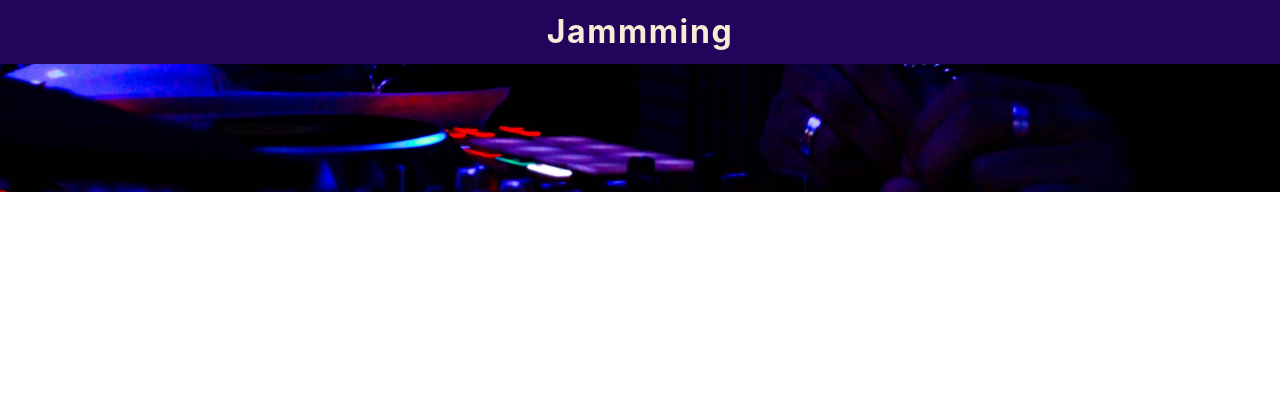
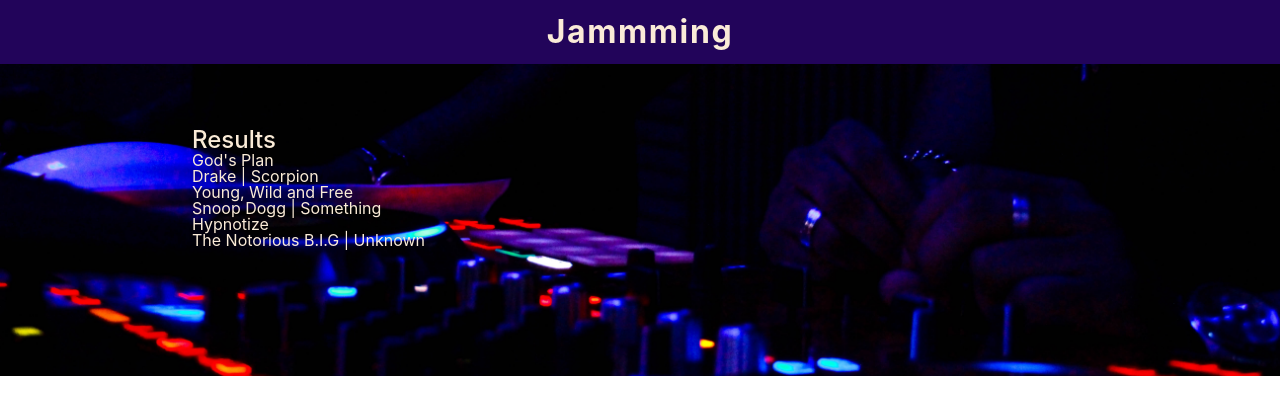
Before and after one commit to nikabazadze/jammming, a React (Create React App) app: page / in a window 1280 px wide. Shown: the top 414 px of the page. Built offline with nearby package versions, Linux system fonts and the light colour scheme.

Commit message:
Pass searchResult from App down to final Track component

```diff
--- a/src/components/App/App.css
+++ b/src/components/App/App.css
@@ -25,6 +25,11 @@ h1 {
     letter-spacing: 0.05em;
 }
 
+h2 {
+    font-size: 1.5rem;
+    font-weight: 500;
+}
+
 .app {
     background-image: url(./background-pic.jpg);
     background-repeat: no-repeat;
@@ -32,13 +37,14 @@ h1 {
     background-size: cover;
     height: 100%;
     font-weight: 400;
-    padding: 0 20% 10% 20%;
+    padding: 0 15% 10% 15%;
 }
 
 .main-container {
     display: flex;
     justify-content: space-between;
     width: 100%;
+    padding-top: 4rem; /* temporary  */
 }
 
 /* Media queries */
--- a/src/components/App/App.js
+++ b/src/components/App/App.js
@@ -14,16 +14,19 @@ function App() {
   useEffect(() => {
     setSearchResults([
       {
+        id: 1,
         name: 'God\'s Plan',
         artist: 'Drake',
         album: 'Scorpion'
       },
       {
+        id: 2,
         name: 'Young, Wild and Free',
         artist: 'Snoop Dogg',
         album: 'Something'
       },
       {
+        id: 3,
         name: 'Hypnotize',
         artist: 'The Notorious B.I.G',
         album: 'Unknown'
--- a/src/components/SearchResults/SearchResults.js
+++ b/src/components/SearchResults/SearchResults.js
@@ -1,9 +1,14 @@
 import './SearchResults.css';
 import React from "react";
 
+import TrackList from '../TrackList/TrackList';
+
 function SearchResults(props) {
     return (
-        <div></div>
+        <div className='searchResults'>
+            <h2>Results</h2>
+            <TrackList tracks={props.searchResults} />
+        </div>
     )
 }
 
--- a/src/components/Track/Track.js
+++ b/src/components/Track/Track.js
@@ -3,7 +3,10 @@ import React from "react";
 
 function Track(props) {
     return (
-        <div></div>
+        <div className='track'>
+            <h3>{props.track.name}</h3>
+            <p>{props.track.artist} | {props.track.album}</p>
+        </div>
     )
 }
 
--- a/src/components/TrackList/TrackList.js
+++ b/src/components/TrackList/TrackList.js
@@ -1,9 +1,20 @@
 import './TrackList.css';
 import React from "react";
 
+import Track from '../Track/Track';
+
 function TrackList(props) {
     return (
-        <div></div>
+       <div className='tracklist'>
+            {
+                props.tracks.map((track) => {
+                    return <Track
+                                key={track.id}
+                                track={track}
+                            />
+                })
+            }
+       </div>
     )
 }
 
```
